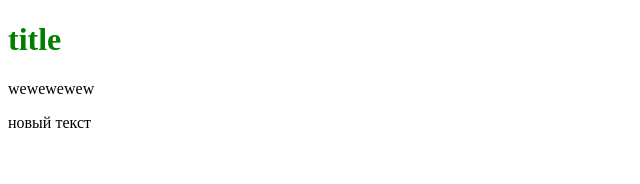
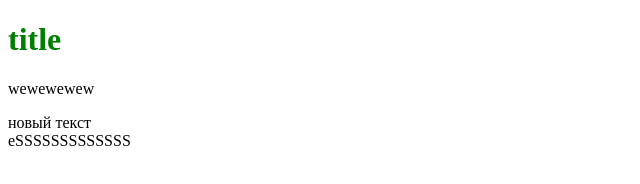
Before and after one commit to lesgeret/gitproject, a plain HTML site: page index.html in a window 1280 px wide. Shown: the whole page, without its empty margins (0-640 px from the left). Drawn offline with Linux system fonts and the light colour scheme.

Commit message:
added span

```diff
--- a/index.html
+++ b/index.html
@@ -12,6 +12,8 @@
 <p>wewewewew</p>
 <div>новый текст</div>
 
+<span>eSSSSSSSSSSSSS</span>
+
 
 <script src="src/main.js"></script>
 </body>
```
